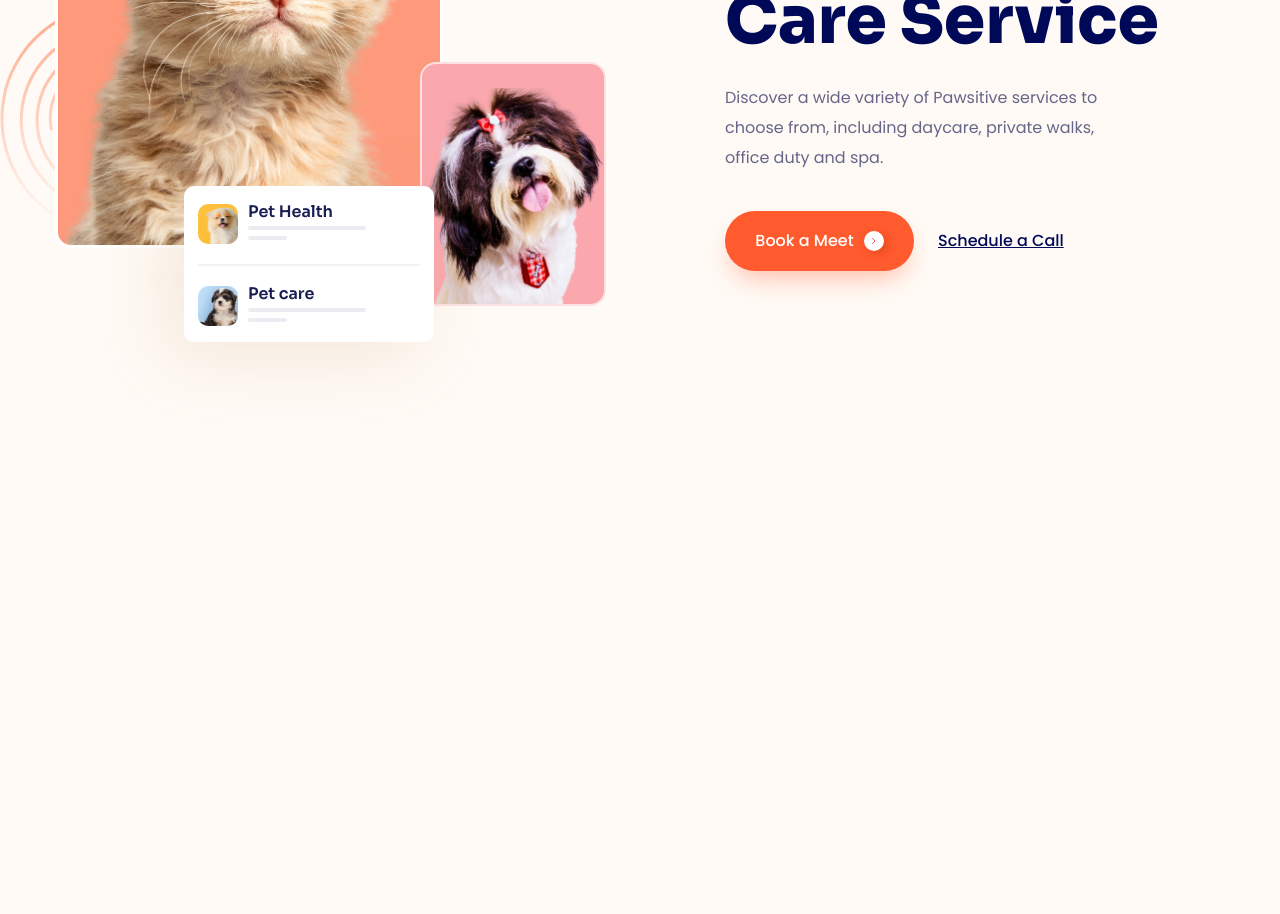
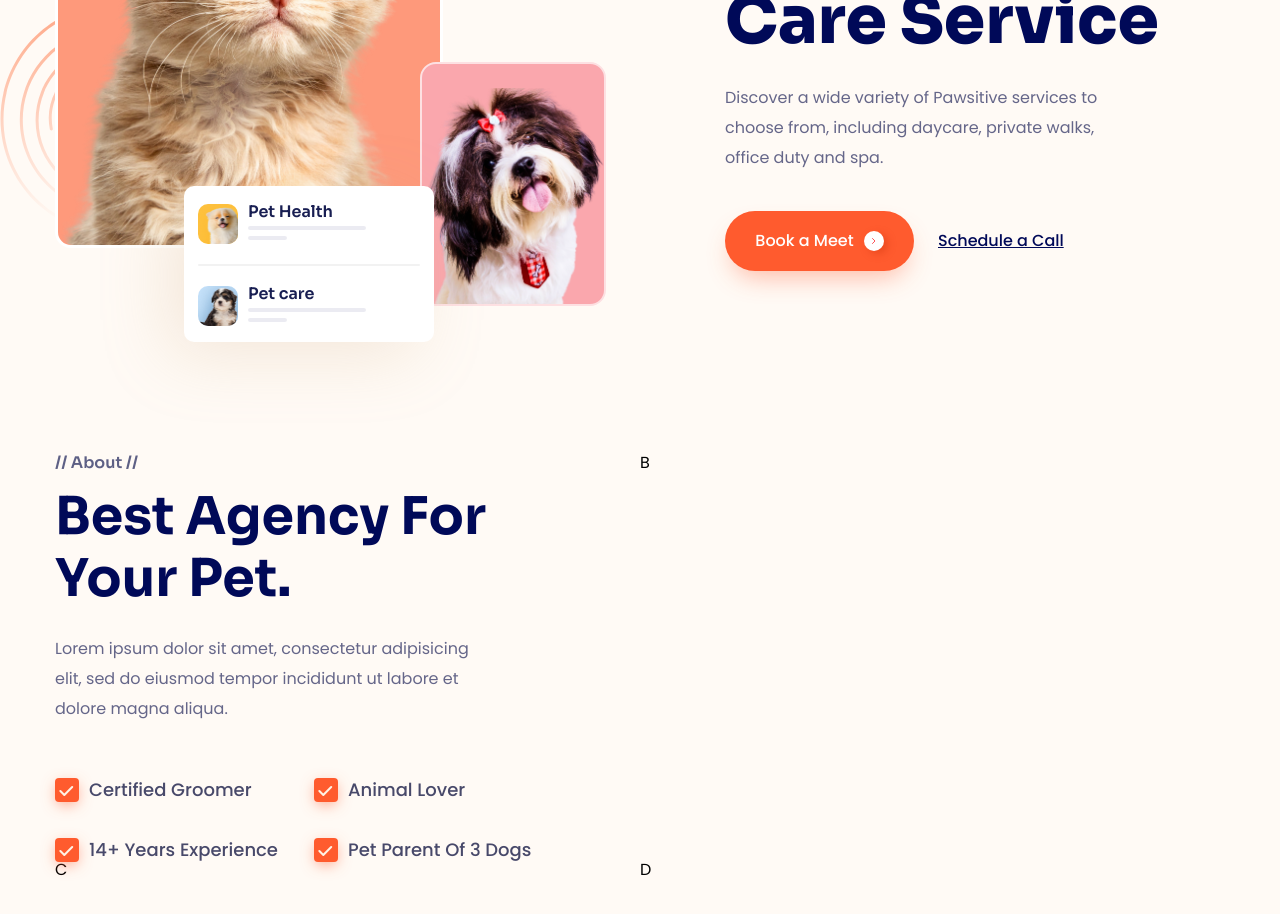
Before and after one commit to damtrihaiz/html-css-04, a plain HTML site: page index.html in a window 1280 px wide. Shown: the part 416-1330 px from the top of the page. Drawn offline with Linux system fonts and the light colour scheme.

Commit message:
code about#1

```diff
--- a/assets/css/style.css
+++ b/assets/css/style.css
@@ -68,6 +68,20 @@ a {
 .btn--primary {
     color: #fff;
     background-color: var(--primary-color);
+}
+
+.section__heading {
+    color: #000958;
+    font-size: 5.2rem;
+    font-weight: 700;
+    line-height: 1.19;
+}
+
+.section__desc {
+    color: #656689;
+    font-size: 1.6rem;
+    font-weight: 400;
+    line-height: 1.89;
 }
 
 /* =============Header=============== */
@@ -293,3 +307,68 @@ a {
     line-height: 1;
     text-decoration: underline;
 }
+
+/* =============About================= */
+
+.about {
+    margin-top: 113px;
+}
+
+.about__inner {
+    display: grid;
+    grid-template-columns: 1fr 1fr;
+}
+
+.about__label {
+    color: #5e6085;
+    font-family: "Sora", sans-serif;
+    font-size: 1.6rem;
+    font-weight: 600;
+    line-height: 1;
+}
+
+.about__heading {
+    margin-top: 15px;
+    width: 446px;
+}
+
+.about__desc {
+    margin-top: 24px;
+    width: 431px;
+}
+
+.about__check-list {
+    display: grid;
+    grid-template-columns: auto auto;
+    justify-content: flex-start;
+    margin-top: 54px;
+    gap: 36px;
+}
+
+.about__check-item {
+    position: relative;
+    display: flex;
+    align-items: center;
+    color: #48496a;
+    column-gap: 10px;
+    font-size: 1.8rem;
+    font-weight: 500;
+    line-height: 1;
+}
+
+.about__check-item::before {
+    display: inline-block;
+    content: "";
+    width: 24px;
+    height: 24px;
+    background: var(--primary-color);
+    border-radius: 4px;
+    box-shadow: 0px 4px 15px -3px #ff5d31b0;
+}
+
+.about__check-item::after {
+    content: url(../icon/check.svg);
+    position: absolute;
+    top: 3px;
+    left: 4px;
+}
--- a/index.html
+++ b/index.html
@@ -248,6 +248,41 @@
                     </div>
                 </div>
             </section>
+            <!-- About -->
+            <section class="about">
+                <div class="container">
+                    <div class="about__inner">
+                        <section class="about__content">
+                            <p class="about__label">// About //</p>
+                            <h2 class="about__heading section__heading">
+                                Best Agency For Your Pet.
+                            </h2>
+                            <p class="about__desc section__desc">
+                                Lorem ipsum dolor sit amet, consectetur
+                                adipisicing elit, sed do eiusmod tempor
+                                incididunt ut labore et dolore magna aliqua.
+                            </p>
+                            <div class="about__check-list">
+                                <span class="about__check-item"
+                                    >Certified Groomer</span
+                                >
+                                <span class="about__check-item"
+                                    >Animal Lover</span
+                                >
+                                <span class="about__check-item"
+                                    >14+ Years Experience</span
+                                >
+                                <span class="about__check-item"
+                                    >Pet Parent Of 3 Dogs</span
+                                >
+                            </div>
+                        </section>
+                        <div class="about__media">B</div>
+                        <div class="about__media">C</div>
+                        <section class="about__content">D</section>
+                    </div>
+                </div>
+            </section>
         </main>
     </body>
 </html>
```
Also changed, not shown: assets/icon/check.svg (added).
